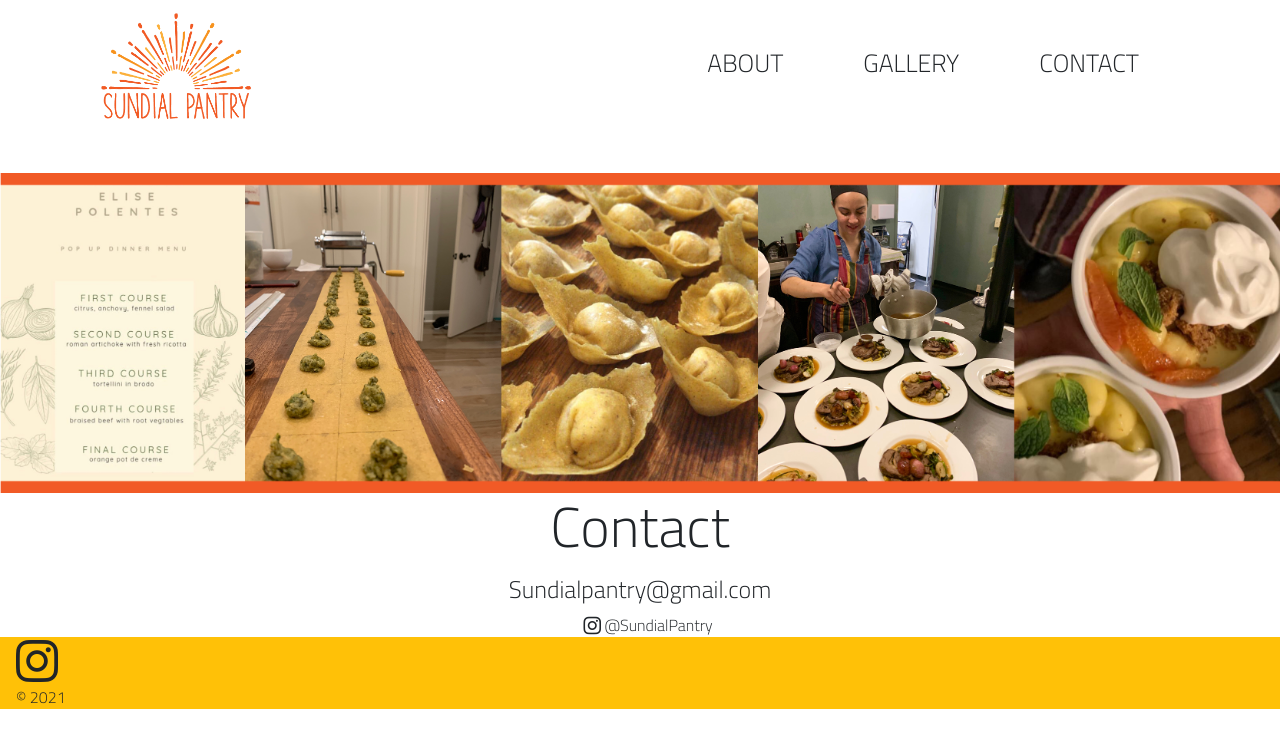
After one commit to Ciro1690/Sundialpantry, a Flask app: page /contact in a window 1280 px wide. The commit adds this page. Shown: the top 748 px of the page. Run offline with Flask 2, Linux system fonts and the light colour scheme; some libraries are stand-ins or nearby versions.

Commit message:
added new routes

```diff
--- a/app.py
+++ b/app.py
@@ -31,6 +31,18 @@ def photo_album():
 def info():
     return render_template("info.html")
 
+@app.route("/farmers-market")
+def farmers_market():
+    return render_template("farmers-market.html")
+
+@app.route("/special-orders")
+def special_orders():
+    return render_template("special-orders.html")
+
+@app.route("/contact")
+def contact():
+    return render_template("contact.html")
+
 @app.route("/dinner-parties", methods=['GET', 'POST'])
 def dinner_parties():
     form = ContactForm()
--- a/static/main.css
+++ b/static/main.css
@@ -1,3 +1,7 @@
+body {
+  font-family: 'Cairo', sans-serif;
+}
+
 .wrapper {
   max-width: 400px;
   margin: 10px;
@@ -46,12 +50,12 @@
 #button {
   width: 300px;
   height: auto;
-  /* margin: 32px; */
 }
 
 .img-with-text {
     text-align: justify;
     width: 300px;
+    min-width: 200px;
 }
 
 .img-with-text img {
@@ -59,4 +63,6 @@
     margin: 0 auto;
 }
 
-a { color: inherit; }
+a {
+  color: inherit;
+}
--- a/templates/base.html
+++ b/templates/base.html
@@ -11,7 +11,8 @@
     <link rel="stylesheet" href="https://unpkg.com/bootstrap/dist/css/bootstrap.css">
     <link rel="stylesheet" href="../static/main.css">
     <script src="https://kit.fontawesome.com/7bf8b700c0.js" crossorigin="anonymous"></script>
-    <title>{% block title %}{% endblock %}</title>
+    <link rel="preconnect" href="https://fonts.gstatic.com">
+    <link href="https://fonts.googleapis.com/css2?family=Cairo:wght@300&family=Merriweather:ital,wght@0,900;1,300&display=swap" rel="stylesheet">
 </head>
 
 <body>
@@ -23,18 +24,16 @@
         <ul class="collapse navbar-collapse justify-content-end" id="navigation">
             <a class="nav-item nav-link mx-4" href="/info">ABOUT</a>
             <a class="nav-item nav-link mx-4" href="/photo-album">GALLERY</a>
-            <a class="nav-item nav-link mx-4" href="/dinner-parties">RECIPES</a>
-            <a class="nav-item nav-link mx-4" href="https://pacificbeach.org/pb-tuesday-farmers-market-2/" target="blank">CONTACT</a>
+            <a class="nav-item nav-link mx-4" href="/contact">CONTACT</a>
         </ul>
         </div>
     </nav>
-        <img id="band" src="../static/images/homepage.photo.band.png" alt="homepage">
         <div class="container" style="margin-top: 2em">
             {% for category, msg in get_flashed_messages(with_categories=True) %}
             <div class="alert alert-{{category}}">{{ msg }}</div>
             {% endfor %}
+        </div>
             {% block content %}{% endblock %}
-        </div>
         <footer class="bg-warning">
             <a class="ml-3" href="https://www.instagram.com/sundialpantry/?hl=en" target="blank"><i class="fa fa-instagram fa-3x"></i></a>
             <p class="ml-3">© 2021</p>
--- /dev/null
+++ b/templates/contact.html
@@ -0,0 +1,14 @@
+{% extends 'base.html' %}
+{% block title %}Sundial Pantry{% endblock %}
+{% block content %}
+<img id="band" src="../static/images/dinner_band.png" alt="homepage">
+
+<div class="display-4 text-center mb-3">Contact</div>
+<div class="text-center mx-4">
+        <h4>Sundialpantry@gmail.com</h4>
+        <a class="ml-3" href="https://www.instagram.com/sundialpantry/?hl=en" target="blank"><i
+        class="fa fa-instagram fa-lg"></i> @SundialPantry
+        </a>
+</div>
+
+{% endblock %}
--- a/templates/info.html
+++ b/templates/info.html
@@ -9,7 +9,7 @@
     <h3 class="text-center col">Elise grew up in Bethlehem, PA where she developed a love for local and sustainable ingredients.
         After cooking in fine dining restaurants in Philadelphia, she departed for a road trip across the country.<br><br>
         She started Sundial Pantry in Salida, Colorado in the summer of 2020.
-        Upon arriving in San Diego, she decided to reopen, this time with a focus on baked goods.
+        She moved to San Diego later on that year and started bringing her delicious food to the local farmer's markets.
     </h3>
 </div>
 {% endblock %}
```
Also changed, not shown: templates/dinner_parties.html (+12 -3 lines), templates/farmers-market.html (added, +17 -0 lines), templates/home.html (+13 -10 lines), templates/special-orders.html (added, +13 -0 lines), static/images/dinner_band.png (renamed from static/images/dinner.party.photo.band.png).
